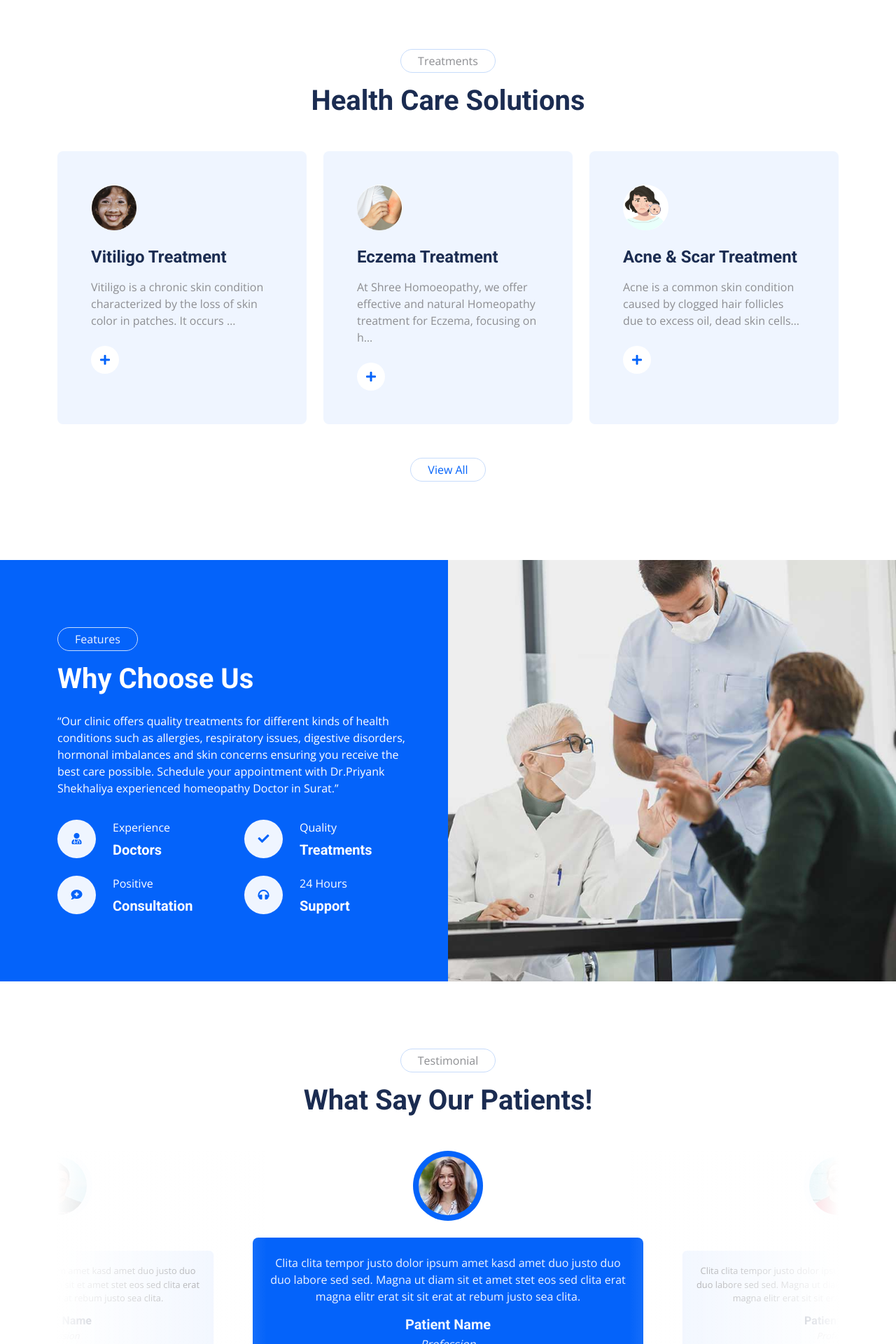
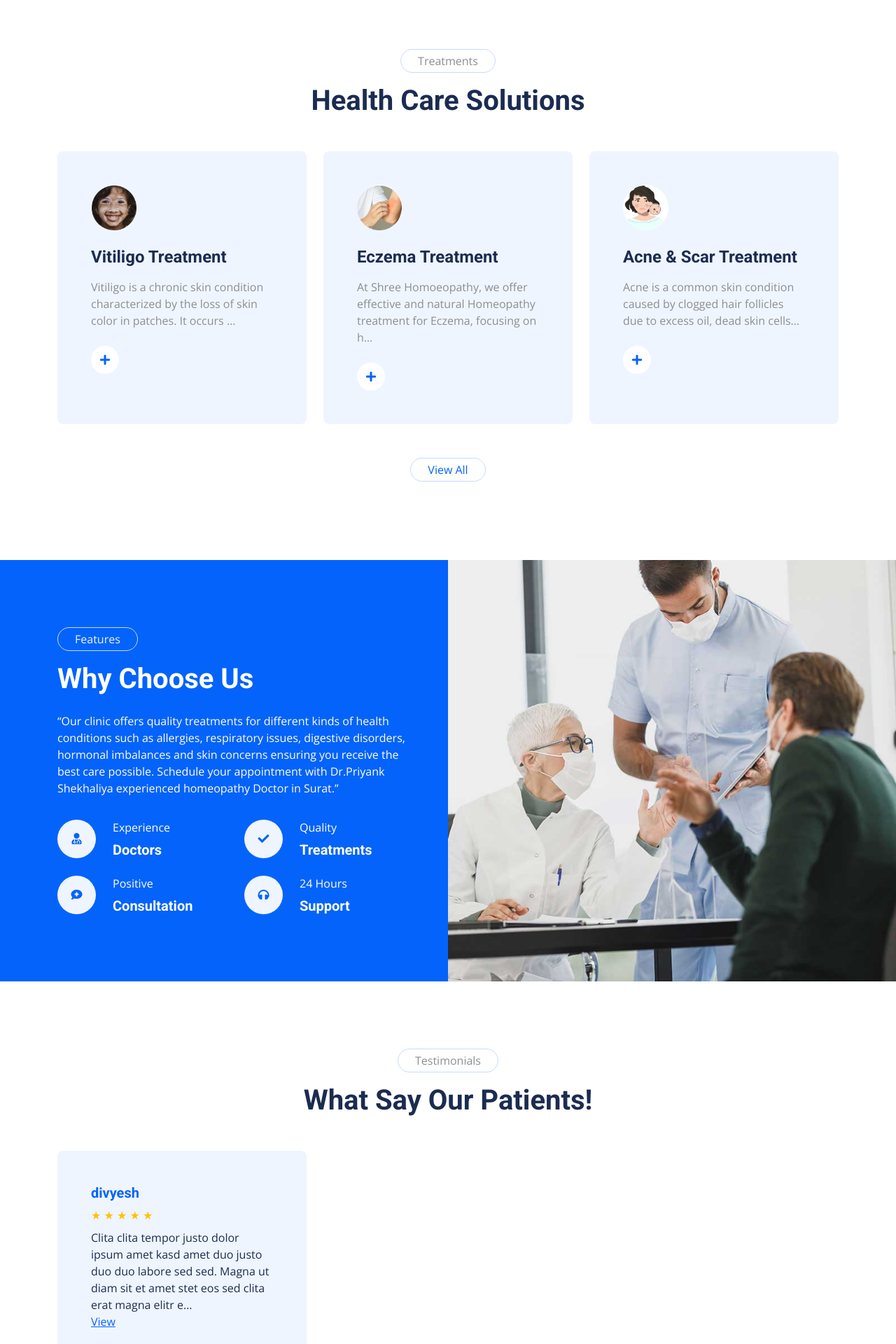
Before and after one commit to dvsdabhi/Aastha-homiopathy, a Django app: page / in a window 1280 px wide. Shown: the part 1640-3560 px from the top of the page at 70% size. Run offline with Django 5.2, Linux system fonts and the light colour scheme; data comes from the database, SQL or seed files in the repository; both versions use the stored data as it was after the commit; some libraries are stand-ins or nearby versions.

Commit message:
add review page

```diff
--- a/aastha/admin.py
+++ b/aastha/admin.py
@@ -10,6 +10,7 @@ admin.site.register(TreatmentCategory)
 admin.site.register(Treatment)
 admin.site.register(Blog)
 admin.site.register(Patient)
+admin.site.register(Review)
 
 class AppointmentAdmin(admin.ModelAdmin):
     list_display = ['name', 'email', 'date', 'time', 'is_confirmed']
--- a/aastha/models.py
+++ b/aastha/models.py
@@ -63,3 +63,12 @@ class Patient(models.Model):
 
     def __str__(self):
         return self.user.username
+
+class Review(models.Model):
+    user = models.ForeignKey(User, on_delete=models.CASCADE)
+    rating = models.IntegerField(choices=[(i, str(i)) for i in range(1, 6)])  # 1 to 5
+    comment = models.TextField()
+    created_at = models.DateTimeField(auto_now_add=True)
+
+    def __str__(self):
+        return f"{self.user.username} - {self.rating}⭐"
--- a/aastha/templates/header.html
+++ b/aastha/templates/header.html
@@ -69,6 +69,9 @@
             </div>
 
             <a href="{% url 'contact' %}" class="nav-item nav-link">Contact</a>
+            {% if user.is_authenticated %}
+                <a href="{% url 'review_page' %}" class="nav-item nav-link">Reviews</a>
+            {% endif %}
 
             <!-- 🔐 User Account Dropdown -->
             <div class="nav-item dropdown position-relative">
--- a/aastha/templates/index.html
+++ b/aastha/templates/index.html
@@ -32,21 +32,12 @@
                 <div class="owl-carousel header-carousel">
                     <div class="owl-carousel-item position-relative">
                         <img class="img-fluid" src="{% static 'img/carousel-1.jpg' %}" alt="">
-                        <div class="owl-carousel-text">
-                            <h1 class="display-1 text-white mb-0">Cardiology</h1>
-                        </div>
                     </div>
                     <div class="owl-carousel-item position-relative">
                         <img class="img-fluid" src="{% static 'img/carousel-2.jpg' %}" alt="">
-                        <div class="owl-carousel-text">
-                            <h1 class="display-1 text-white mb-0">Neurology</h1>
-                        </div>
                     </div>
                     <div class="owl-carousel-item position-relative">
                         <img class="img-fluid" src="{% static 'img/carousel-3.jpg' %}" alt="">
-                        <div class="owl-carousel-text">
-                            <h1 class="display-1 text-white mb-0">Pulmonary</h1>
-                        </div>
                     </div>
                 </div>
             </div>
@@ -186,37 +177,32 @@
     <div class="container-xxl py-5">
         <div class="container">
             <div class="text-center mx-auto mb-5 wow fadeInUp" data-wow-delay="0.1s" style="max-width: 600px;">
-                <p class="d-inline-block border rounded-pill py-1 px-4">Testimonial</p>
+                <p class="d-inline-block border rounded-pill py-1 px-4">Testimonials</p>
                 <h1>What Say Our Patients!</h1>
             </div>
-            <div class="owl-carousel testimonial-carousel wow fadeInUp" data-wow-delay="0.1s">
-                <div class="testimonial-item text-center">
-                    <img class="img-fluid bg-light rounded-circle p-2 mx-auto mb-4" src="{% static 'img/testimonial-1.jpg' %}" style="width: 100px; height: 100px;">
-                    <div class="testimonial-text rounded text-center p-4">
-                        <p>Clita clita tempor justo dolor ipsum amet kasd amet duo justo duo duo labore sed sed. Magna ut diam sit et amet stet eos sed clita erat magna elitr erat sit sit erat at rebum justo sea clita.</p>
-                        <h5 class="mb-1">Patient Name</h5>
-                        <span class="fst-italic">Profession</span>
+
+            <div class="row g-4">
+                {% for review in reviews %}
+                    <div class="col-lg-4 col-md-6 wow fadeInUp" data-wow-delay="{{ forloop.counter0|add:"1"|floatformat:1 }}s">
+                        <div class="service-item bg-light rounded h-100 p-5">
+
+                            <h5 class="mb-2 text-primary">{{ review.user.username }}</h5>
+
+                            <div class="text-warning mb-2">
+                                {% for i in "12345"|slice:":review.rating"|make_list %}
+                                    &#9733;
+                                {% endfor %}
+                            </div>
+
+                            <p class="mb-0 text-dark">{{ review.comment|truncatechars:150 }}</p>
+                            <a href="{% url 'review_page' %}" style="text-decoration: underline;">View</a>
+                        </div>
                     </div>
-                </div>
-                <div class="testimonial-item text-center">
-                    <img class="img-fluid bg-light rounded-circle p-2 mx-auto mb-4" src="{% static 'img/testimonial-2.jpg' %}" style="width: 100px; height: 100px;">
-                    <div class="testimonial-text rounded text-center p-4">
-                        <p>Clita clita tempor justo dolor ipsum amet kasd amet duo justo duo duo labore sed sed. Magna ut diam sit et amet stet eos sed clita erat magna elitr erat sit sit erat at rebum justo sea clita.</p>
-                        <h5 class="mb-1">Patient Name</h5>
-                        <span class="fst-italic">Profession</span>
-                    </div>
-                </div>
-                <div class="testimonial-item text-center">
-                    <img class="img-fluid bg-light rounded-circle p-2 mx-auto mb-4" src="{% static 'img/testimonial-3.jpg' %}" style="width: 100px; height: 100px;">
-                    <div class="testimonial-text rounded text-center p-4">
-                        <p>Clita clita tempor justo dolor ipsum amet kasd amet duo justo duo duo labore sed sed. Magna ut diam sit et amet stet eos sed clita erat magna elitr erat sit sit erat at rebum justo sea clita.</p>
-                        <h5 class="mb-1">Patient Name</h5>
-                        <span class="fst-italic">Profession</span>
-                    </div>
-                </div>
+                {% endfor %}
             </div>
         </div>
     </div>
+
     <!-- Testimonial End -->
 
 
--- a/aastha/urls.py
+++ b/aastha/urls.py
@@ -18,4 +18,5 @@ urlpatterns = [
     path('404/', views.not_found,name='404'),
     path('blog/', views.blog_view, name='blog'),
     path('blog/<slug:slug>/', views.blog_detail, name='blog_detail'),
+    path('reviews/', views.review_page, name='review_page'),
 ]
--- a/aastha/views.py
+++ b/aastha/views.py
@@ -1,6 +1,6 @@
 from django.shortcuts import render, redirect
 from .forms import ContactForm
-from .models import Appointment, Treatment, Blog, Patient
+from .models import Appointment, Treatment, Blog, Patient, Review
 from django.contrib import messages
 from django.core.mail import send_mail
 from django.conf import settings
@@ -13,9 +13,11 @@ from django.contrib.auth.decorators import login_required
 
 def index(request):
     treatment = Treatment.objects.order_by('?')[:3]
+    reviews = Review.objects.order_by('?')[:3]
 
     context = {
         'total_treatments': treatment,
+        'reviews': reviews,
     }
     return render(request,'index.html', context)
 
@@ -169,3 +171,34 @@ def patient_login(request):
 def patient_logout(request):
     logout(request)
     return redirect('patient_login')
+
+@login_required
+def review_page(request):
+    reviews = Review.objects.all().order_by('-created_at')
+
+    if request.method == 'POST':
+        rating = request.POST.get('rating')
+        comment = request.POST.get('comment')
+
+        if rating and comment:
+            # Check if user has already submitted a review
+            existing_review = Review.objects.filter(user=request.user).first()
+
+            if existing_review:
+                # Update existing review
+                existing_review.rating = rating
+                existing_review.comment = comment
+                existing_review.save()
+                messages.success(request, "Your review has been updated successfully.")
+            else:
+                # Create a new review
+                Review.objects.create(
+                    user=request.user,
+                    rating=rating,
+                    comment=comment
+                )
+                messages.success(request, "Thank you! Your review has been submitted.")
+
+            return redirect('review_page')
+
+    return render(request, 'review_page.html', {'reviews': reviews})
--- a/doctor/templates/login.html
+++ b/doctor/templates/login.html
@@ -12,7 +12,7 @@
                   <img src="{% static 'assets/images/logo.svg' %}" alt="logo">
                 </div>
                 <h4>Hello! let's get started</h4>
-                <h6 class="fw-light">Sign in to continue.</h6>
+                <h6 class="fw-light">Sign in to Aastha Homeopathy.</h6>
                 <form method="POST" class="pt-3">
                   {% csrf_token %}
                   <div class="form-group">
```
Also changed, not shown: aastha/templates/review_page.html (added, +113 -0 lines), homiopathy/settings.py (+5 -2 lines), aastha/migrations/0008_review.py (added), db.sqlite3.
